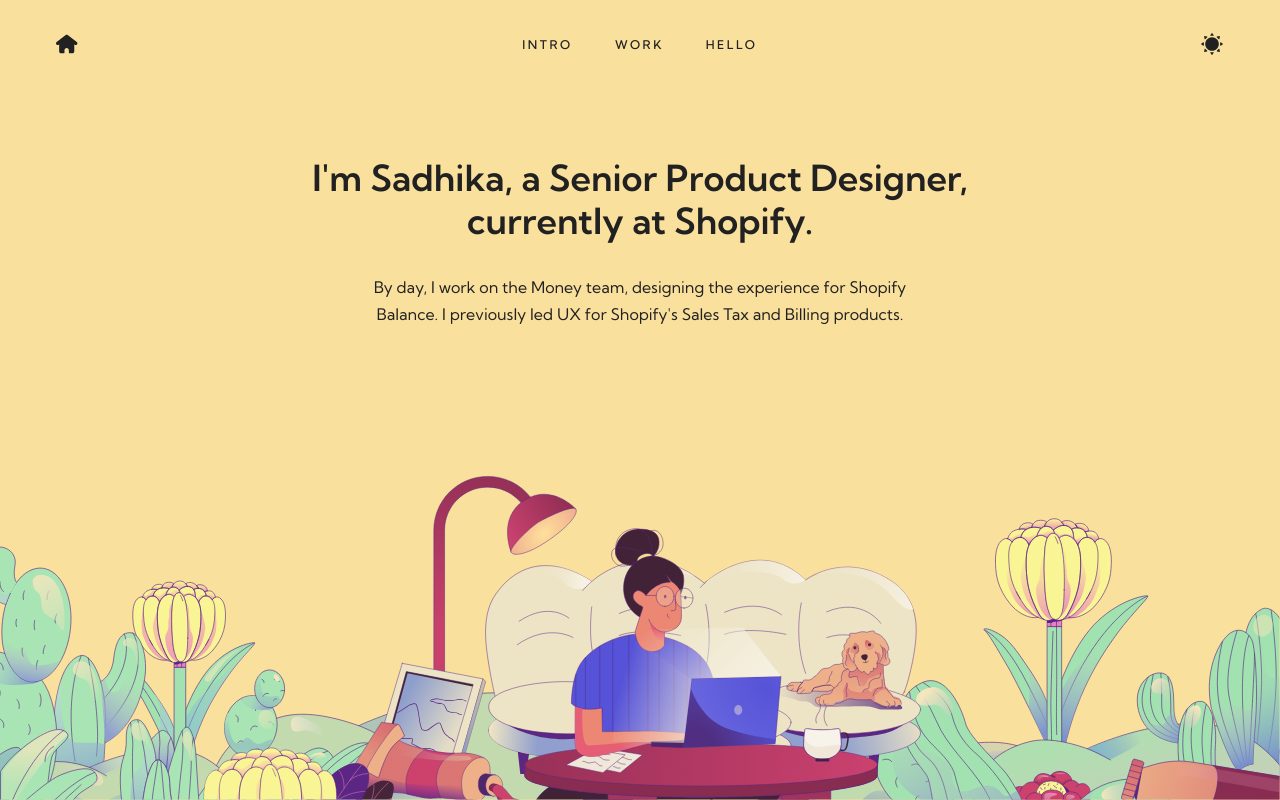
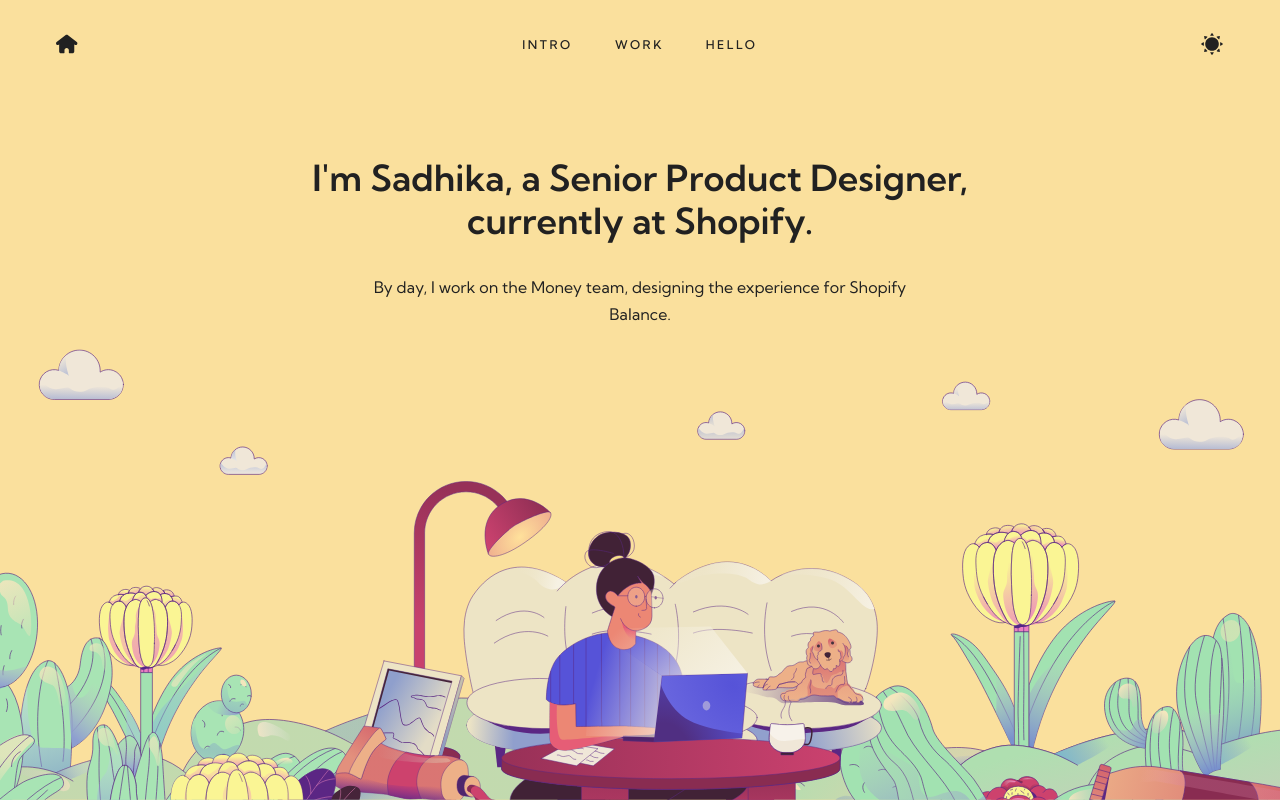
Before and after one commit to SimonMilord/sadhika-portfolio, a React (Create React App) app: page / in a window 1280 px wide. Built offline with nearby package versions, Linux system fonts and the light colour scheme.

Commit message:
changed svg

```diff
--- a/src/pages/Main/MainPage.jsx
+++ b/src/pages/Main/MainPage.jsx
@@ -7,7 +7,7 @@
 
   const contentDay = {
     subtitle: "I'm Sadhika, a Senior Product Designer, currently at Shopify.",
-    desc: "By day, I work on the Money team, designing the experience for Shopify Balance. I previously led UX for Shopify's Sales Tax and Billing products.",
+    desc: "By day, I work on the Money team, designing the experience for Shopify Balance.",
   };
 
   const contentNight = {
--- a/src/pages/Main/MainPage.scss
+++ b/src/pages/Main/MainPage.scss
@@ -3,7 +3,7 @@
 
 .mainPage {
   height: 100%;
-  background-image: url("../../assets/Images/okfinal.svg");
+  background-image: url("../../assets/Images/under-1669.svg");
   background-size: contain;
   background-repeat: no-repeat;
   background-position: bottom;
@@ -11,7 +11,7 @@
   // to change later
   background-color: #FAE09D;
   @include wide {
-    background-image: url("../../assets/Images/okfinal.svg");
+    background-image: url("../../assets/Images/under-1669.svg");
   }
 
   &__main {
--- a/src/styles/partials/_mixins.scss
+++ b/src/styles/partials/_mixins.scss
@@ -13,7 +13,7 @@
 }
 
 @mixin wide {
-  @media (min-width: 1500px) {
+  @media (min-width: 1669px) {
     @content;
   }
 }
```
Also changed, not shown: src/assets/Images/from-1669.svg (added), src/assets/Images/under-1669.svg (added).
